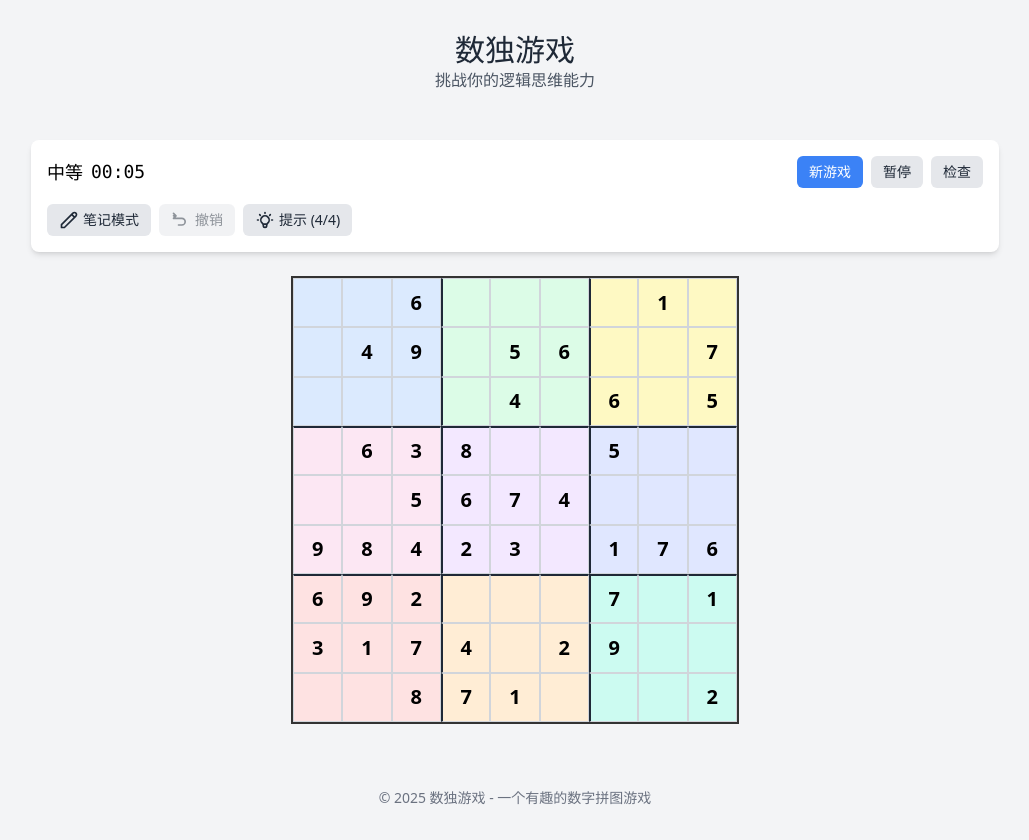
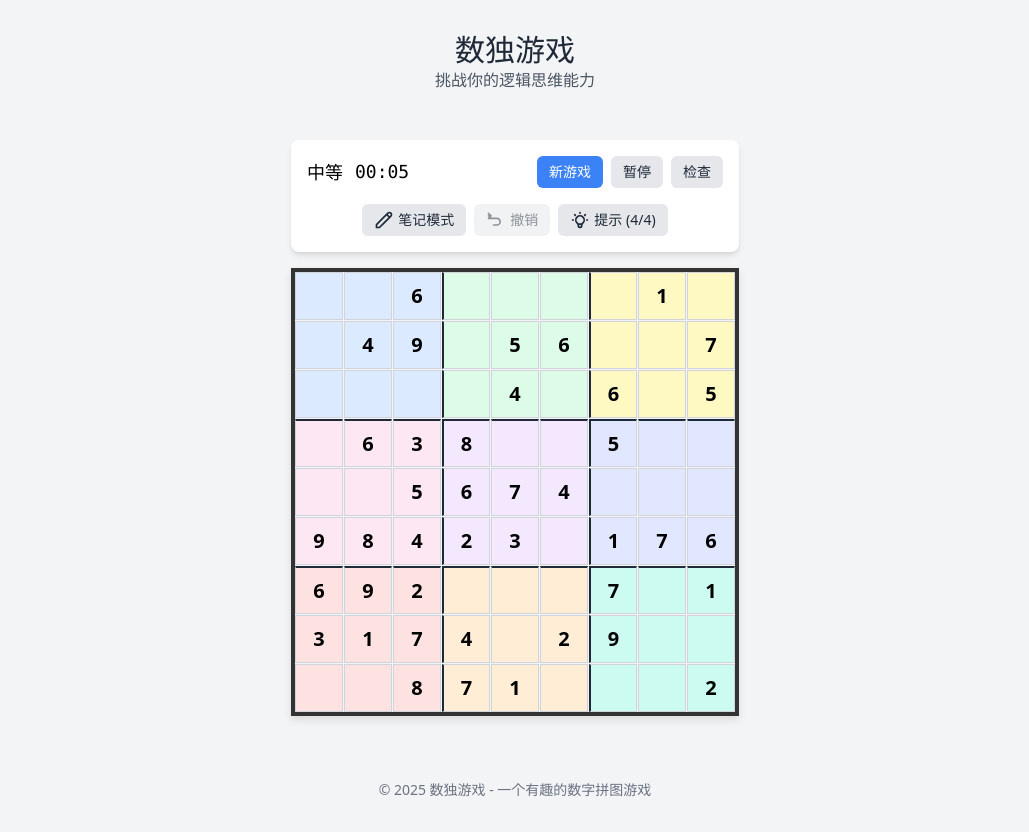
Before and after one commit to xmt0114/shudu, a Vue app: page / in a window 1280 px wide. Shown: the whole page, without its empty margins (125-1154 px from the left). Built offline with nearby package versions, Linux system fonts and the light colour scheme.

Commit message:
优化整体布局

```diff
--- a/src/components/board/SudokuBoard.vue
+++ b/src/components/board/SudokuBoard.vue
@@ -1,6 +1,6 @@
 <template>
   <div
-    class="sudoku-board"
+    class="sudoku-board max-w-md mx-auto w-full"
     :class="[
       size === 4 ? 'grid-cols-4' :
       size === 6 ? 'grid-cols-6' :
@@ -121,18 +121,13 @@ const getCellBorderClasses = (row: number, col: number) => {
 </script>
 
 <style scoped>
+/* 根据不同尺寸设置不同的边框样式 */
 .sudoku-board {
   display: grid;
-  gap: 0;
-  border: 2px solid #333;
+  gap: 1px;
+  border: 4px solid #333;
+  margin: 0 auto;
   width: 100%;
-  max-width: 500px;
-  margin: 0 auto;
-}
-
-@media (max-width: 640px) {
-  .sudoku-board {
-    max-width: 100%;
-  }
+  box-shadow: 0 4px 8px rgba(0, 0, 0, 0.1);
 }
 </style>
--- a/src/components/board/SudokuCell.vue
+++ b/src/components/board/SudokuCell.vue
@@ -14,7 +14,10 @@
     @click="$emit('select')"
   >
     <!-- 单元格值 -->
-    <span v-if="cell.value" class="text-lg md:text-xl">
+    <span v-if="cell.value" :class="{
+      'text-xl md:text-2xl': maxValue <= 4,
+      'text-lg md:text-xl': maxValue > 4
+    }">
       {{ cell.value }}
     </span>
 
--- a/src/components/controls/GameControls.vue
+++ b/src/components/controls/GameControls.vue
@@ -1,8 +1,8 @@
 <template>
-  <div class="game-controls bg-white p-4 rounded-lg shadow-md">
+  <div class="game-controls bg-white p-4 rounded-lg shadow-md max-w-md mx-auto">
     <!-- PC模式下的布局 -->
-    <div v-if="!showNumberPad" class="flex flex-wrap items-center justify-between gap-4">
-      <div class="flex items-center gap-2">
+    <div v-if="!showNumberPad" class="flex flex-col sm:flex-row items-center justify-between gap-2 w-full">
+      <div class="flex items-center gap-3 mb-2 sm:mb-0">
         <div class="text-lg font-semibold">
           {{ difficultyText }}
         </div>
@@ -11,7 +11,7 @@
         </div>
       </div>
 
-      <div class="flex flex-wrap gap-2">
+      <div class="flex flex-wrap gap-2 justify-center">
         <Button
           variant="primary"
           size="sm"
@@ -39,7 +39,7 @@
     </div>
 
     <!-- 移动端模式下的布局 -->
-    <div v-else>
+    <div v-else class="w-full">
       <div class="flex justify-between items-center mb-4">
         <div class="text-lg font-semibold">
           {{ difficultyText }}
@@ -77,7 +77,7 @@
     <NumberPad v-if="showNumberPad" :size="size" />
 
     <!-- 功能按钮 - 在PC端也显示 -->
-    <div v-if="!showNumberPad" class="mt-4 flex flex-wrap gap-2">
+    <div v-if="!showNumberPad" class="mt-4 flex flex-wrap gap-2 justify-center w-full">
       <Button
         variant="secondary"
         size="sm"
--- a/src/components/game/Game.vue
+++ b/src/components/game/Game.vue
@@ -2,7 +2,7 @@
   <div class="game-container">
     <!-- PC布局：控制元素在上方 -->
     <div class="hidden lg:block">
-      <div class="flex flex-col gap-6">
+      <div class="flex flex-col gap-4">
         <!-- 游戏控制 -->
         <div class="w-full">
           <GameControls :show-number-pad="false" />
@@ -10,7 +10,7 @@
 
         <!-- 游戏棋盘 -->
         <div class="flex justify-center">
-          <div class="w-full max-w-md">
+          <div class="w-full max-w-md mx-auto">
             <SudokuBoard
               :board="board"
               :size="size"
```
